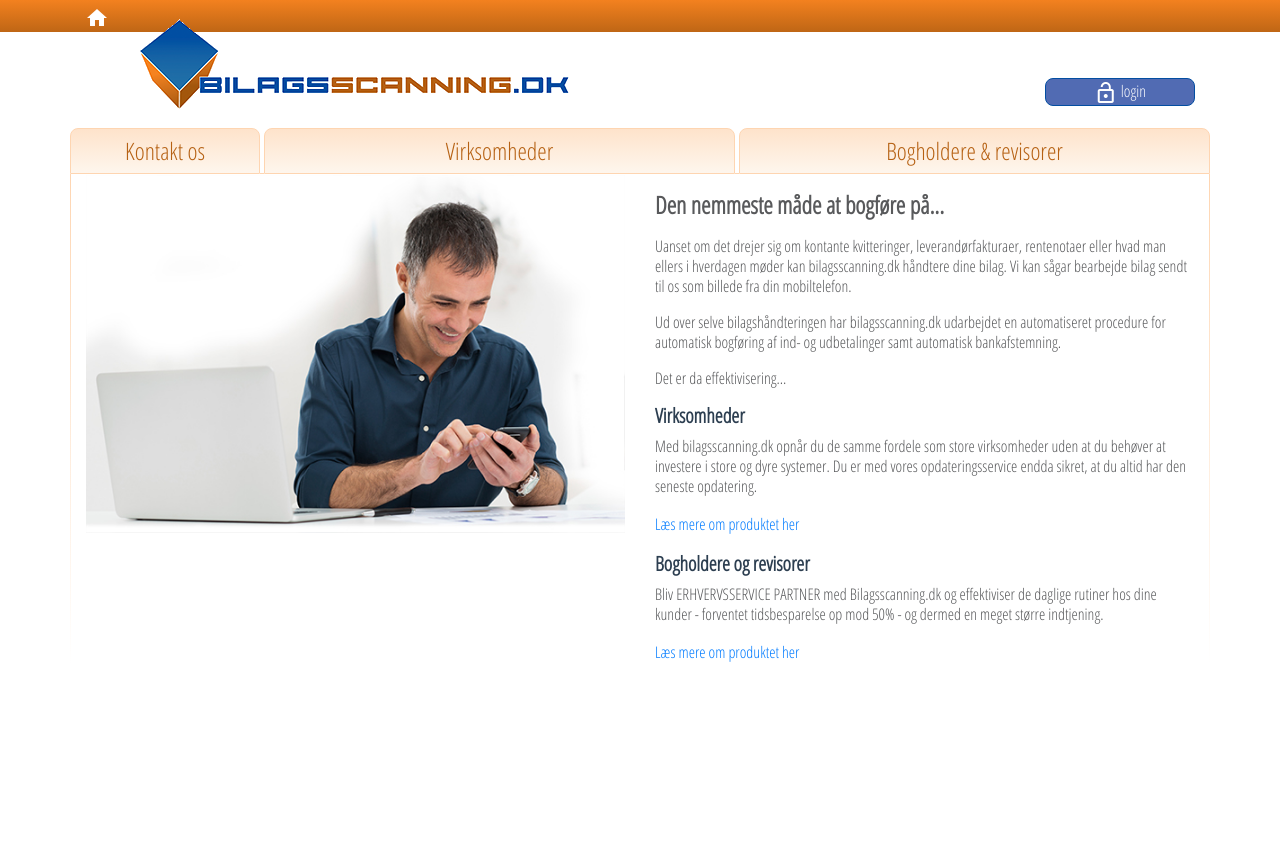
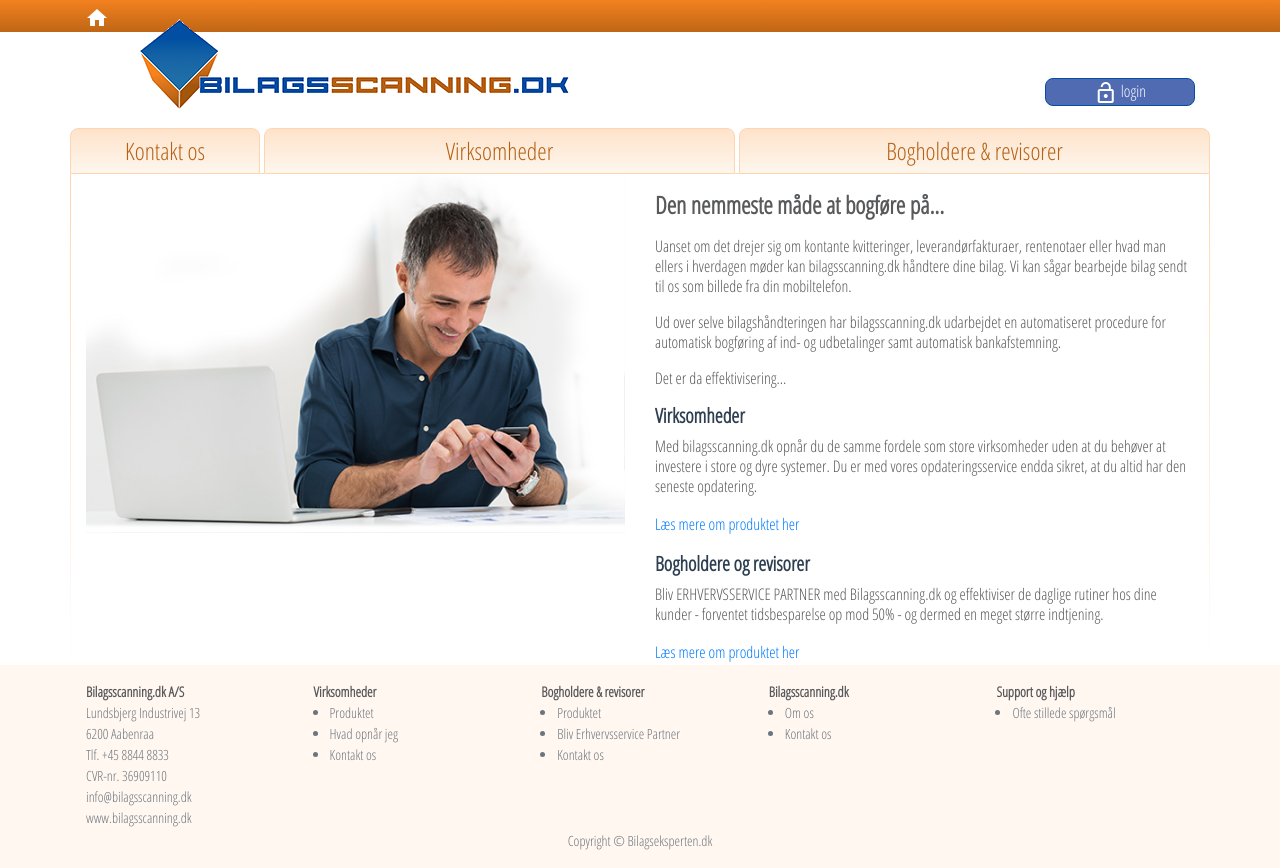
Before and after one commit to jhviggo/bilagsscanning, a Vue app: page / in a window 1280 px wide. Before the commit the page ends 800 px from the top, so only its background shows below. Built offline with nearby package versions, Linux system fonts and the light colour scheme.

Commit message:
Add footer
- add TheFooter component
- add footer to App.vue

```diff
--- a/src/App.vue
+++ b/src/App.vue
@@ -6,15 +6,18 @@
     <div class="container pt-5">
       <router-view/>
     </div>
+    <the-footer/>
   </div>
 </template>
 
 <script>
 import TopHeader from './components/TopHeader';
+import TheFooter from './components/TheFooter';
 
 export default {
   components: {
-    TopHeader
+    TopHeader,
+    TheFooter
   }
 }
 </script>
--- /dev/null
+++ b/src/components/TheFooter.vue
@@ -0,0 +1,76 @@
+<template>
+  <div class="bg-light-orange">
+    <div class="container p-3">
+      <div class="row">
+        <div class="col text-left">
+          <p class="m-0"><strong>Bilagsscanning.dk A/S</strong></p>
+          <p class="text-muted m-0">Lundsbjerg Industrivej 13</p>
+          <p class="text-muted m-0">6200 Aabenraa</p>
+          <p class="text-muted m-0">Tlf. +45 8844 8833</p>
+          <p class="text-muted m-0">CVR-nr. 36909110</p>
+          <a class="text-muted m-0 d-block" href="mailto:info@bilagsscanning.dk">info@bilagsscanning.dk</a>
+          <a class="text-muted m-0 d-block" href="/">www.bilagsscanning.dk</a>
+        </div>
+        <div class="col text-left">
+          <p class="m-0"><strong>Virksomheder</strong></p>
+          <ul class="pl-3 text-muted">
+            <li @click="goTo('produktet')">Produktet</li>
+            <li @click="goTo('info')">Hvad opnår jeg</li>
+            <li @click="goTo('kontakt-os')">Kontakt os</li>
+          </ul>
+        </div>
+        <div class="col text-left">
+          <p class="m-0"><strong>Bogholdere & revisorer</strong></p>
+          <ul class="pl-3 text-muted">
+            <li @click="goTo('produktet')">Produktet</li>
+            <li @click="goTo('partner')">Bliv Erhvervsservice Partner</li>
+            <li @click="goTo('kontakt-os')">Kontakt os</li>
+          </ul>
+        </div>
+        <div class="col text-left">
+          <p class="m-0"><strong>Bilagsscanning.dk</strong></p>
+          <ul class="pl-3 text-muted">
+            <li @click="goTo('om-os')">Om os</li>
+            <li @click="goTo('kontakt-os')">Kontakt os</li>
+          </ul>
+        </div>
+        <div class="col text-left">
+          <p class="m-0"><strong>Support og hjælp</strong></p>
+          <ul class="pl-3 text-muted">
+            <li @click="goTo('FAQ')">Ofte stillede spørgsmål</li>
+          </ul>
+        </div>
+
+      </div>
+      <a class="text-muted" href="http://bilagseksperten.dk">Copyright &copy; Bilagseksperten.dk</a>
+    </div>
+  </div>
+</template>
+
+<script>
+export default {
+  methods: {
+    goTo(url) {
+      this.$router.push(url);
+    }
+  }
+}
+</script>
+
+<style scoped>
+.bg-light-orange {
+  background-color: #fff7f0;
+}
+
+li {
+  cursor: pointer;
+}
+
+p, a, li {
+  font-size: 14px;;
+}
+
+.shadow-top {
+  box-shadow: black;
+}
+</style>
```
